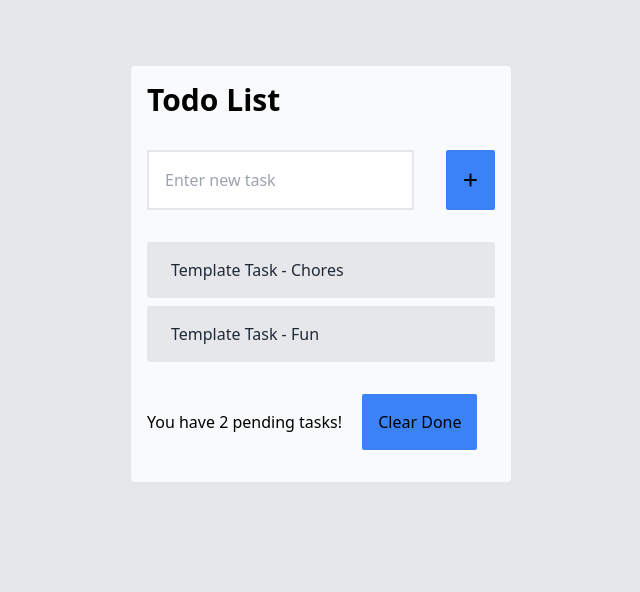
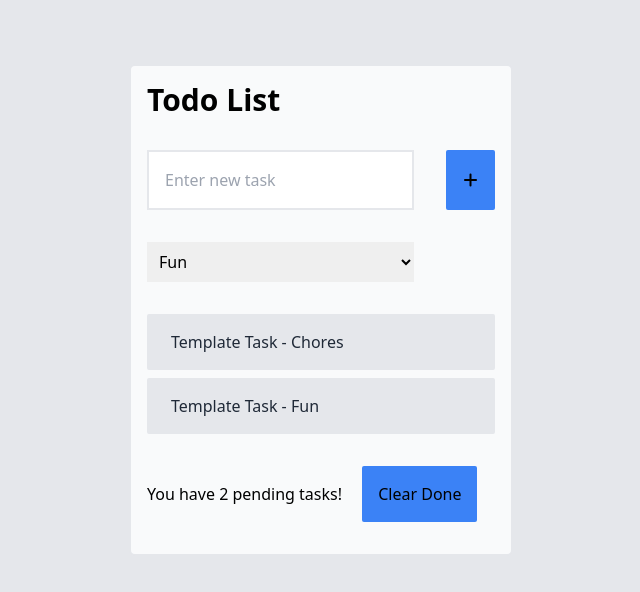
Before and after one commit to Gabriel-Schumacher/3720, a website: page src/todoApp/index.html in a window 1280 px wide. Shown: the whole page, without its empty margins (319-959 px from the left). Drawn offline with Linux system fonts and the light colour scheme.

```diff
--- a/src/todoApp/index.html
+++ b/src/todoApp/index.html
@@ -14,11 +14,11 @@
         <header class="m-4 text-3xl font-bold">Todo List</header>
         <div class="grid grid-cols-2/4">
           <input id="inputFld" class="m-4 p-4 border-2" type="text" placeholder="Enter new task" />
-          <!-- <select id="dropDown" class="m-4 p-2">
+          <button id="IDBtn" class="m-4 p-4 bg-blue-500 hover:bg-slate-500 hover:text-white active:bg-slate-100 rounded-sm"><i class="fas fa-plus"></i></button>
+          <select id="dropDown" class="m-4 p-2">
             <option value="Chores">Chores</option>
             <option value="Fun">Fun</option>
-          </select>           -->
-          <button id="IDBtn" class="m-4 p-4 bg-blue-500 hover:bg-slate-500 hover:text-white active:bg-slate-100 rounded-sm"><i class="fas fa-plus"></i></button>
+          </select>
         </div>
 <!--Start of to do list-->
         <ul id="todoList" class="m-4">
--- a/src/todoApp/scripts.js
+++ b/src/todoApp/scripts.js
@@ -21,34 +21,22 @@
   {
     id: 2,
     name: 'Chores'
+  },
+  {
+    id: 3,
+    name: 'School'
   }
 ]
 
-//I used chatgpt to create tailwind based on normal css I gave it (there was still a lot of trouble shooting I had to do with the styling),
-//the comments on after tailwind classes are from AI generated tailwind.
-//The non tailwind comments are mine.
 function displayTodos(todos) {
   const todoList = document.getElementById('todoList')
   todoList.innerHTML = ''
 
+
+  //start of foreach loop--------------------
   todos.forEach(todo => {
     const todoItem = document.createElement('li')
-    todoItem.id = `todo-${todo.todoID}`
-    todoItem.classList.add(
-      'relative', // Needed for positioning child elements
-      'flex',
-      'items-center',
-      'leading-12', // Line height: 48px
-      'bg-gray-200',
-      'my-2',
-      'rounded-sm', // Border radius: 3px
-      'pl-4',
-      'pr-16',
-      'cursor-default', // Cursor style
-      'overflow-hidden', // Hide overflow
-      'list-none', // Remove default list styling
-      'group'
-    )
+    todoItem.classList.add('relative', 'flex', 'items-center', 'leading-12','bg-gray-200','my-2','rounded-sm', 'pl-4', 'pr-16', 'cursor-default', 'overflow-hidden', 'list-none', 'group')
 
     const todoCategory = todo.todoCategory
 
@@ -57,13 +45,7 @@
     todoText.classList.add('text-gray-800','p-2', 'py-4', 'pr-9')
 
     const buttonContainer = document.createElement('div')
-    buttonContainer.classList.add(
-      'absolute',
-      'right-0', // Align to the right edge
-      'h-full', // Full height of the list item
-      'flex',
-      'items-center', // Center buttons vertically
-    )
+    buttonContainer.classList.add('absolute', 'right-0', 'h-full', 'flex', 'items-center',)
 
     //MarkCompleted
     todoItem.addEventListener('click', () => {
@@ -77,25 +59,7 @@
 
     //----------------------------------Edit BUtton Start Here-----------------------------------------------------
     const editButton = document.createElement('button')
-    editButton.classList.add(
-      'w-12', // Width: 48px
-      'h-full',
-      'text-white',
-      'bg-yellow-500', // Yellow background
-      'hover:bg-gray-300',
-      'hover:text-black',
-      'rounded-r-sm', // Rounded corners on the right
-      'flex',
-      'items-center',
-      'justify-center',
-      'transition-transform', // Use transform for smooth animation
-      'transform', // Ensure transforms work
-      'translate-x-full', // Start off-screen to the left
-      'group-hover:translate-x-0', // Translate to 0 on hover
-      'opacity-0',
-      'group-hover:opacity-100', // Show on hover
-      'active:bg-gray-100'
-    )
+    editButton.classList.add('w-12', 'h-full', 'text-white', 'bg-yellow-500', 'hover:bg-gray-300', 'hover:text-black', 'rounded-r-sm', 'flex', 'items-center', 'justify-center', 'transition-transform', 'transform', 'translate-x-full', 'group-hover:translate-x-0', 'opacity-0', 'group-hover:opacity-100', 'active:bg-gray-100')
     editButton.onclick = (event) => {
       event.stopPropagation()
       console.log('Edit!')
@@ -109,24 +73,7 @@
 
     //--------------------------------Trash Button Start Here-------------------------------------------------------
     const trashButton = document.createElement('button')
-    trashButton.classList.add(
-      'w-12', // Width: 48px
-      'h-full',
-      'text-white',
-      'bg-red-500', // Red background
-      'hover:bg-gray-300',
-      'hover:text-black',
-      'rounded-r-sm', // Rounded corners on the right
-      'flex',
-      'items-center',
-      'justify-center',
-      'transition-transform', // Use transform for smooth animation
-      'transform', // Ensure transforms work
-      'translate-x-full', // Start off-screen to the left
-      'group-hover:translate-x-0', // Translate to 0 on hover
-      'opacity-0',
-      'group-hover:opacity-100' // Show on hover
-    )
+    trashButton.classList.add('w-12', 'h-full', 'text-white', 'bg-red-500', 'hover:bg-gray-300', 'hover:text-black', 'rounded-r-sm', 'flex', 'items-center', 'justify-center', 'transition-transform', 'transform', 'translate-x-full', 'group-hover:translate-x-0', 'opacity-0', 'group-hover:opacity-100')
     trashButton.onclick = () => {
       removeItem(todo.todoID)
       console.log('Delete!')
@@ -150,7 +97,7 @@
 function markCompleted(todoID) {
   const todoItem = document.querySelector(`#todo-${todoID}`)
   if (todoItem) {
-    const todo = todos.find(t => t.todoID === todoID)
+    const todo = todos.find(todo => todo.todoID === todoID)
     todo.todoComplete = !todo.todoComplete
     todoItem.classList.toggle('line-through', todo.todoComplete)
   }
@@ -201,12 +148,13 @@
  //Adding new todo--
   function addTodo() {
     const input = document.getElementById('inputFld')
+    const selected = document.getElementById('dropDown').value
     if (input.value.trim()) {
       const newTodo = {
         todoID: todos.length > 0 ? todos[todos.length - 1].todoID + 1 : 0,
         todoText: input.value,
         todoComplete: false,
-        todoCategory: input.value
+        todoCategory: selected
       }
     todos.push(newTodo)
     input.value = ''
@@ -235,6 +183,22 @@
 }
 
 
+//----Display categories inside dropdown
+function displayCategories (categories) {
+  let dropDown = document.getElementById('dropDown')
+  dropDown.innerHTML = ''
+  categories.forEach(c => {
+    let option = document.createElement('option')
+    let category = c.name
+    option.value = category
+    option.innerText = category
+    dropDown.appendChild(option)
+  })
+
+}
+
+//----Display categories inside dropdown
+
 document.getElementById('clearBtn').addEventListener('click', removeCompleted)
 document.getElementById('IDBtn').addEventListener('click', addTodo)
 document.getElementById('inputFld').addEventListener('keypress', function(event) {
@@ -245,3 +209,4 @@
 
 displayPending(todos)
 displayTodos(todos)
+displayCategories(categories)
```
Also changed, not shown: index.html (+8 -2 lines), src/output.css.
